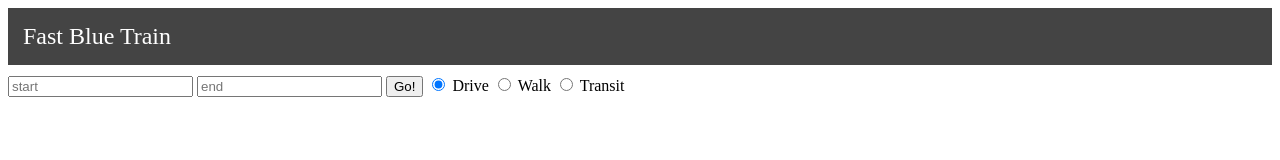
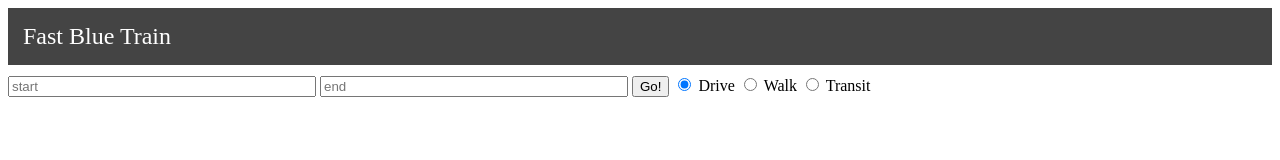
Before and after one commit to mattusifer/fast-blue-train, a plain HTML site: page resources/public/index.html in a window 1280 px wide. Drawn offline with Linux system fonts and the light colour scheme; some packages are replaced by stand-ins of ours.

```diff
--- a/resources/public/index.html
+++ b/resources/public/index.html
@@ -12,8 +12,8 @@
       Fast Blue Train
     </header>
     <section id="inputs">
-      <input id="startLocationInput" placeholder="start" type="text" />
-      <input id="endLocationInput" placeholder="end" type="text" />
+      <input class="dir-input" id="startLocationInput" placeholder="start" type="text" />
+      <input class="dir-input" id="endLocationInput" placeholder="end" type="text" />
       <button id="directionSubmit">Go!</button>
       <input type="radio" name="modes" value="driving" checked> Drive
       <input type="radio" name="modes" value="walking"> Walk
--- a/resources/public/styles/styles.css
+++ b/resources/public/styles/styles.css
@@ -3,6 +3,10 @@ header {
     background: #444;
     padding: 15px;
     color: #fff;
+}
+
+.dir-input {
+    width: 300px;
 }
 
 #inputs {
```
Also changed, not shown: 2 other files.
